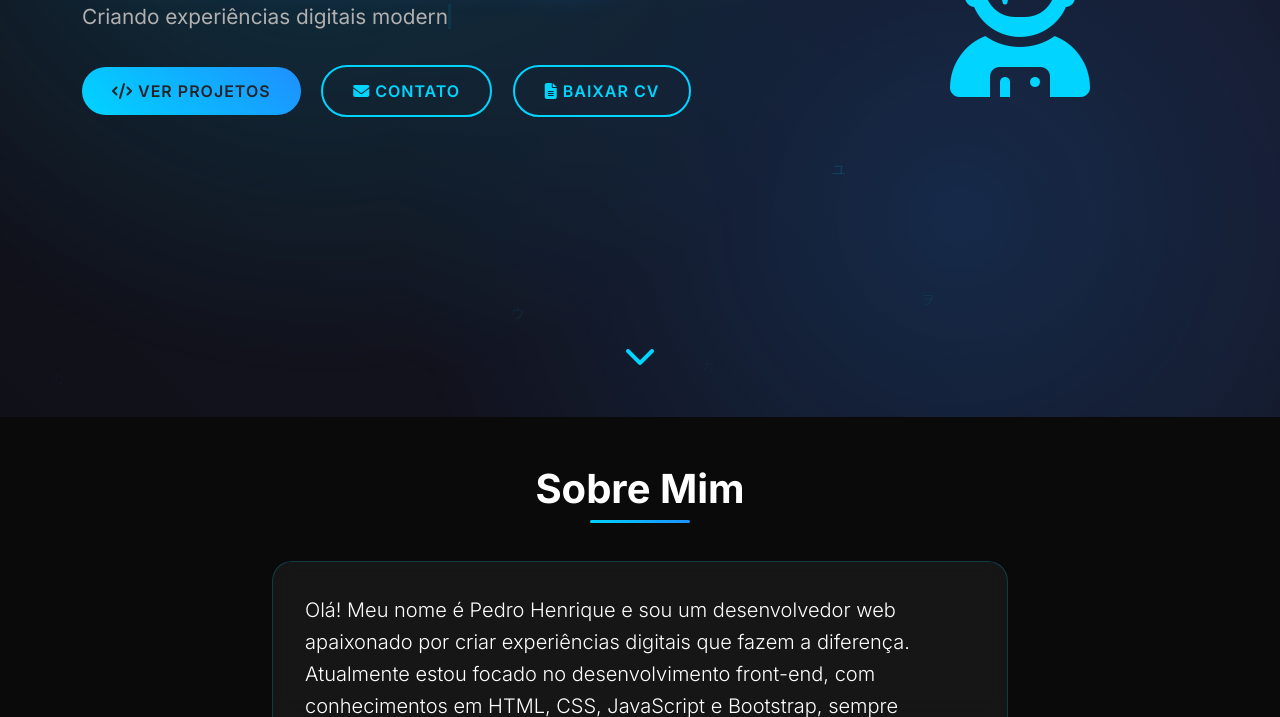
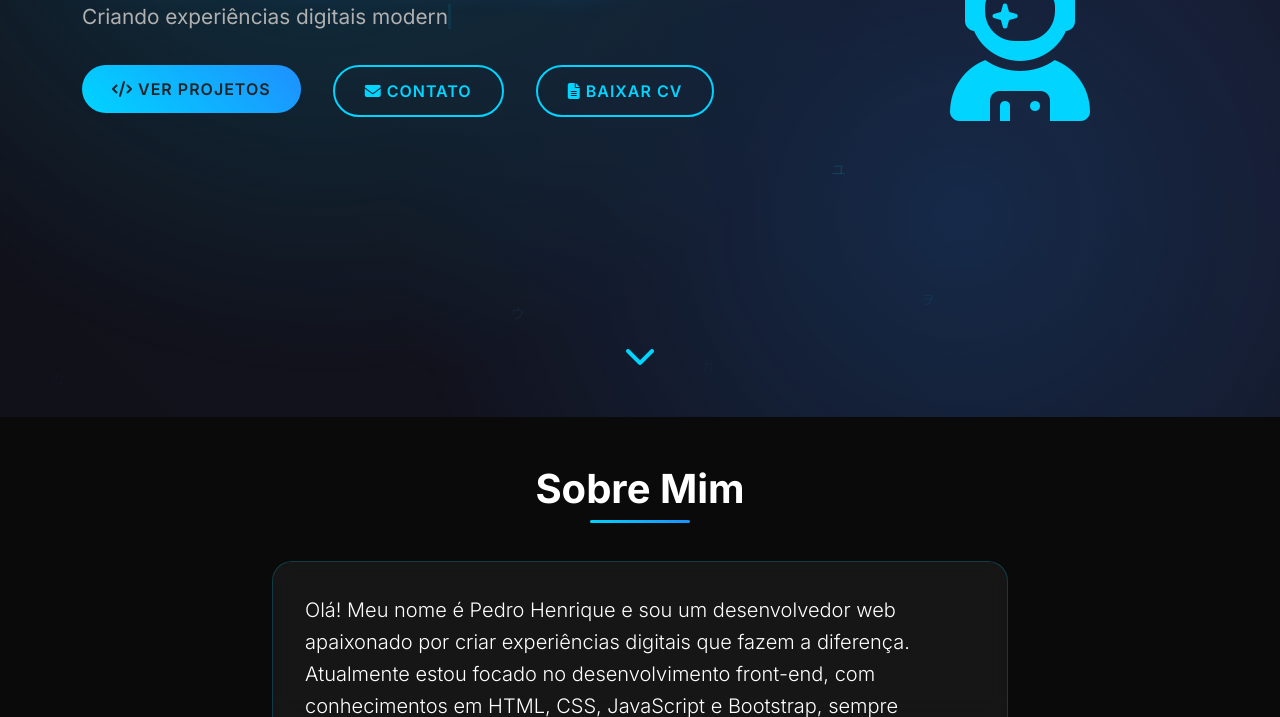
Before and after one commit to PedroHenriDEV/Portifolio, a plain HTML site: page index.html in a window 1280 px wide. Shown: the part 383-1100 px from the top of the page. Drawn offline with nearby package versions, Linux system fonts and the light colour scheme.

Commit message:
feat: correção

```diff
--- a/index.html
+++ b/index.html
@@ -11,7 +11,7 @@
     href="https://fonts.googleapis.com/css2?family=Inter:wght@300;400;500;600;700&family=JetBrains+Mono:wght@400;500&display=swap"
     rel="stylesheet">
   <link rel="stylesheet" href="css/estilo.css" type="text/css">
-   <link rel="icon" href="imagens/a19fb0ae-394a-4721-b720-475b4ce22f18.png" type="image/png" />
+  <link rel="icon" href="imagens/a19fb0ae-394a-4721-b720-475b4ce22f18.png" type="image/png" />
 
 </head>
 
@@ -57,20 +57,21 @@
           <div class="hero-content">
             <h1 class="fade-in">Front-end Developer</h1>
             <p class="fade-in">Criando experiências digitais <span class="typing-effect" id="typed-text"></span></p>
-            <div class="fade-in">
-              <a href="#projects" class="btn btn-primary-custom me-3">
+            <div class="fade-in d-flex flex-column flex-sm-row align-items-start align-sm-items-center gap-3">
+              <a href="#projects" class="btn btn-primary-custom me-0 me-sm-3">
                 <i class="fas fa-code"></i> Ver Projetos
               </a>
-              <a href="#contact" class="btn btn-outline-custom me-3">
+              <a href="#contact" class="btn btn-outline-custom me-0 me-sm-3">
                 <i class="fas fa-envelope"></i> Contato
               </a>
               <a href="docs/Pedro Henrique Silva.pdf" class="btn btn-outline-custom" download>
-  <i class="fas fa-file-alt"></i> Baixar CV
-</a>
+                <i class="fas fa-file-alt"></i> Baixar CV
+              </a>
             </div>
+
           </div>
         </div>
-        <div class="col-lg-4">
+        <div class="col-lg-4 mt-5">
           <div class="text-center fade-in">
             <div class="hero-avatar">
               <i class="fas fa-user-astronaut" style="font-size: 10rem; color: var(--primary-blue);"></i>
```
